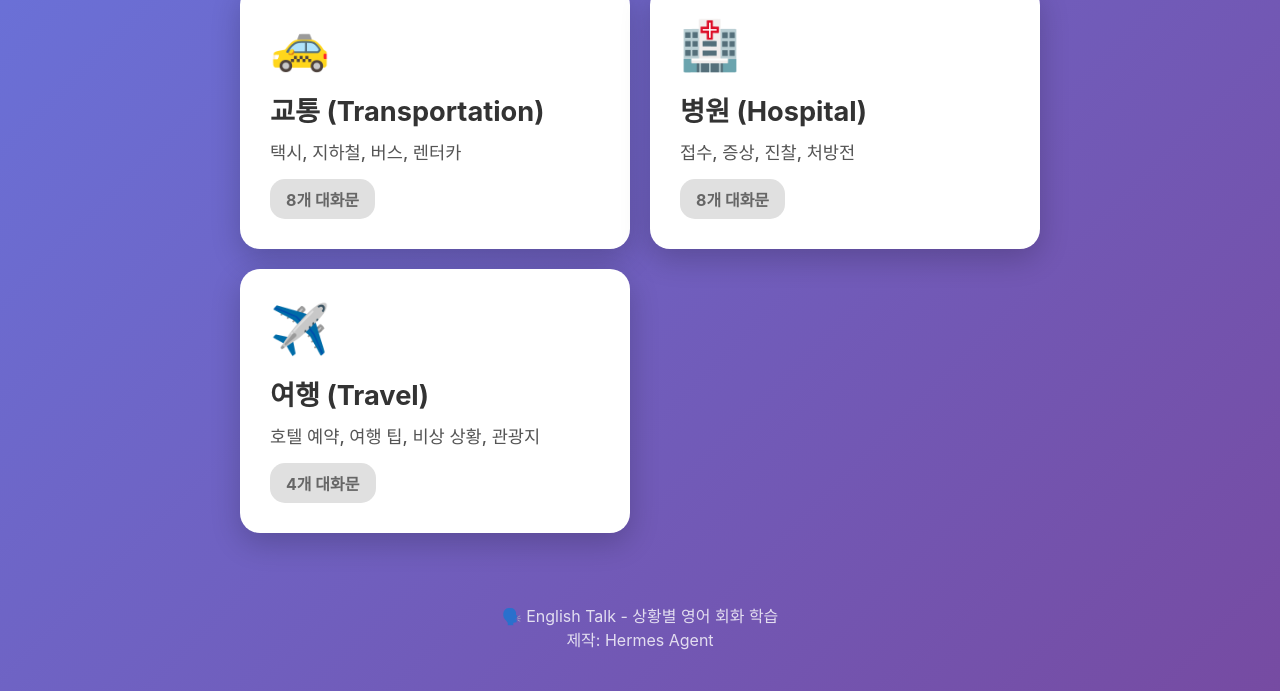
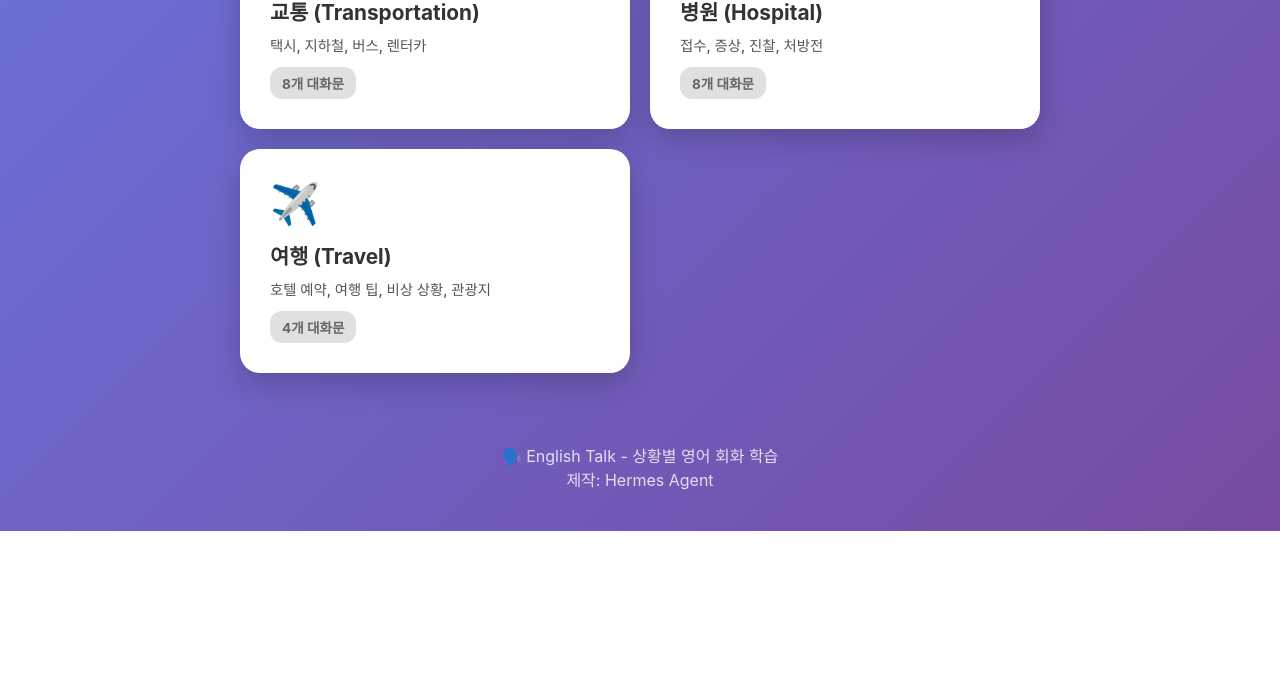
Before and after one commit to hifeel/english-talk, a plain HTML site: page index.html in a window 1280 px wide. Shown: the part 737-1428 px from the top of the page. After the commit the page ends 1268 px from the top, so only its background shows below. Drawn offline with Linux system fonts and the light colour scheme.

Commit message:
Reduce font sizes back to normal

```diff
--- a/index.html
+++ b/index.html
@@ -63,31 +63,31 @@
         }
 
         .topic-icon {
-            font-size: 3em;
-            margin-bottom: 15px;
+            font-size: 2.5em;
+            margin-bottom: 12px;
         }
 
         .topic-title {
-            font-size: 1.7em;
+            font-size: 1.3em;
             font-weight: bold;
             color: #333;
-            margin-bottom: 10px;
+            margin-bottom: 8px;
         }
 
         .topic-subtitle {
-            font-size: 1.1em;
+            font-size: 0.9em;
             font-weight: 500;
             color: #555;
-            margin-bottom: 15px;
+            margin-bottom: 12px;
         }
 
         .topic-count {
-            font-size: 1em;
+            font-size: 0.85em;
             font-weight: bold;
             color: #666;
             background: #e0e0e0;
-            padding: 8px 16px;
-            border-radius: 15px;
+            padding: 6px 12px;
+            border-radius: 12px;
             display: inline-block;
         }
 
```
Also changed, not shown: styles.css (+3 -4 lines).
